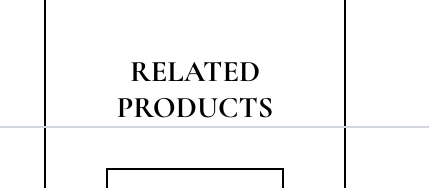
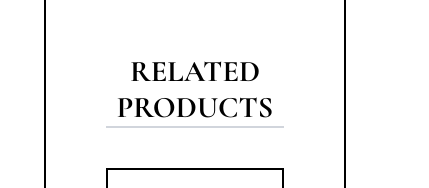
Before and after one commit to ushanic/veloura, a React (Vite) app: page /SelectProduct in a window 390 px wide. Shown: the part 1940-2128 px from the top of the page, 429 px wide, since content can reach past the window. Built offline with nearby package versions, Linux system fonts and the light colour scheme.

Commit message:
responsive the topic

```diff
--- a/src/components/pages/SelectProduct.jsx
+++ b/src/components/pages/SelectProduct.jsx
@@ -160,10 +160,13 @@ function SelectProduct() {
 
       </div>
       <div className="flex flex-col mt-25 items-center">
-              <h2 className="text-3xl sm:text-4xl md:text-5xl font-bold uppercase">
-          related products
-        </h2>
-        <div className=" h-0.5 w-117 bg-gray-300" />
+         <div className="inline-block">
+  <h2 className="text-3xl sm:text-4xl md:text-5xl font-bold uppercase">
+    related products
+  </h2>
+  <div className="h-0.5 w-full bg-gray-300" />
+</div>
+
 
          <div className="flex flex-col sm:flex-row flex-wrap gap-12 justify-center lg:justify-between max-w-full lg:max-w-[650px] mt-10 ">
                   {/* Card 1 */}
```
